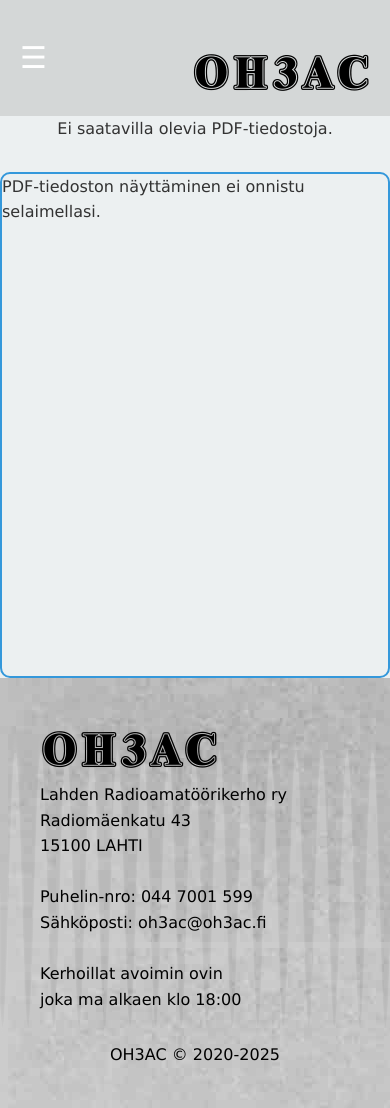
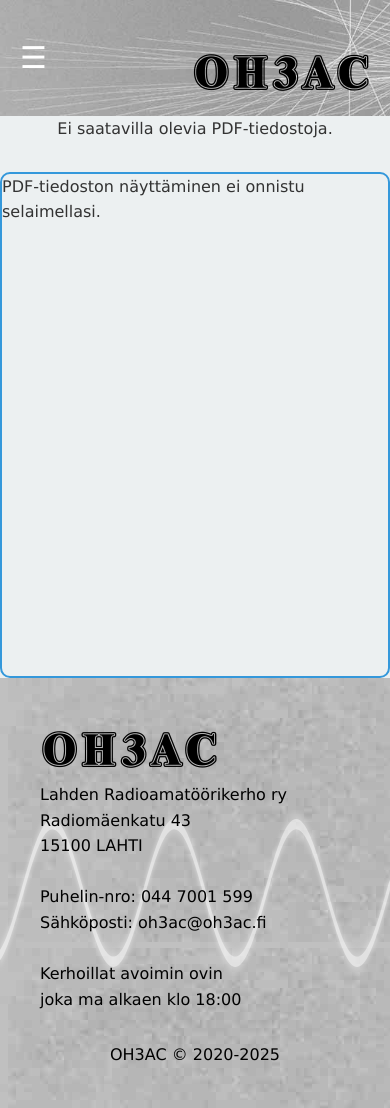
Before and after one commit to mikosavolainen/oh3ac, a PHP site: page /index.php in a window 390 px wide. Run offline with PHP 8.4, Linux system fonts and the light colour scheme.

Commit message:
Päivitys footer BG ja HeaderBG

```diff
--- a/components/footer.php
+++ b/components/footer.php
@@ -1,36 +1,32 @@
 <!DOCTYPE html>
 <html lang="fi">
 <head>
-  <meta charset="UTF-8" />
-  <title>Footer - OH3AC</title>
-  <link rel="stylesheet" href="style.css" />
+  <!-- Font Awesome for icons -->
+  <link rel="stylesheet" href="https://cdnjs.cloudflare.com/ajax/libs/font-awesome/4.7.0/css/font-awesome.min.css ">
 </head>
 <body>
 
   <footer class="footer">
 
-    <!-- Aaltoviiva -->
-    <div class="footer-wave-container">
-      <svg class="footer-svg" viewBox="0 0 1920 300" preserveAspectRatio="none" id="wave-svg">
+    <!-- ************* Uusi Sine-aalto animaatio ************* -->
+    <div class="footer-sine-container">
+      <svg class="footer-sine-svg" viewBox="0 0 1920 250" preserveAspectRatio="none">
         <defs>
           <filter id="glow">
-            <feGaussianBlur class="blur" result="coloredBlur" stdDeviation="4"></feGaussianBlur>
+            <feGaussianBlur result="coloredBlur" stdDeviation="4"></feGaussianBlur>
             <feMerge>
               <feMergeNode in="coloredBlur"></feMergeNode>
               <feMergeNode in="SourceGraphic"></feMergeNode>
             </feMerge>
           </filter>
         </defs>
-        <path class="footer-path" id="wave"
-          d="M0,150 C300,0 600,300 960,150 C1320,0 1620,300 1920,150 L1920,300 L0,300 Z"
-          opacity="0.6"
-          stroke="white"
-          stroke-width="2"
-          filter="url(#glow)" />
+        <path class="footer-sine-path" id="sine-wave"
+              d="M0,125 C100,25 300,225 400,125 C500,25 700,225 800,125 C900,25 1100,225 1200,125 C1300,25 1500,225 1600,125 C1700,25 1900,225 1920,125"
+              stroke="white" stroke-width="6" fill="none" opacity="0.6" filter="url(#glow)" />
       </svg>
     </div>
 
-    <!-- Footer sisältö -->
+    <!-- ************* Footer sisältö ************* -->
     <div class="footer-content">
       <div class="contact-info">
         <h7 class="LogoFont_Musta">OH3AC</h7>
@@ -55,43 +51,35 @@
 
   </footer>
 
+  <!-- ************* Animaatiologiikka ************* -->
   <script>
-    const wave = document.getElementById('wave');
-    const svg = document.getElementById('wave-svg');
+    const sineWave = document.getElementById('sine-wave');
     let t = 0;
 
-    // Laske korkeus footerin mukaan
-    function getWaveHeight() {
-      return window.innerHeight * 0.05 + 80; // Mobiilille pienempi korkeus, desktopille enemmän
+    function animateSineWave() {
+      const pathData = generatePath(t);
+      sineWave.setAttribute('d', pathData);
+      t += 2;
+
+      requestAnimationFrame(animateSineWave);
     }
 
-    function animateWave() {
-      const pathHeight = getWaveHeight();
-      const amplitude = 40; // Aallon "korkeus"
-      const points = [];
+    function generatePath(timeOffset) {
+      const amplitude = 40; // Aallon korkeus
+      const wavelength = 300; // Kuinka pitkä aallonpituus
+      const baseY = 125;
 
-      for (let i = 0; i <= 1920; i += 10) {
-        const y = pathHeight / 2 + amplitude * Math.sin((i + t) / 20);
-        points.push(`${i},${y}`);
+      let points = [];
+
+      for (let x = 0; x <= 1920; x++) {
+        const y = baseY + amplitude * Math.sin((x + timeOffset) / wavelength * Math.PI);
+        points.push(`${x},${y}`);
       }
 
-      const pathData = `M0,${pathHeight / 2} L${points.join(" L")} L1920,${pathHeight} L0,${pathHeight} Z`;
-      wave.setAttribute('d', pathData);
-      t += 1;
-
-      requestAnimationFrame(animateWave);
+      return 'M' + points.join(' L');
     }
 
-    function resizeSVG() {
-      const height = getWaveHeight();
-      svg.setAttribute('viewBox', `0 0 1920 ${height}`);
-    }
-
-    window.addEventListener('resize', resizeSVG);
-
-    // Käynnistä animaatio
-    animateWave();
-    resizeSVG();
+    animateSineWave();
   </script>
 
 </body>
--- a/styles/styles.css
+++ b/styles/styles.css
@@ -258,120 +258,47 @@
 
 
 /* ################################### FOOTER ################################### */
+
 .footer {
     background-image: url("/images/alaT-BG.jpg");
-    color: #000;
-    padding: 40px 20px;
-    position: relative;
-    overflow: hidden;
-    min-height: 300px;
-}
-
-.footer-wave-container {
-    position: absolute;
-    top: 0;
-    left: 0;
-    width: 100%;
-    height: 100%;
-    z-index: 0;
-    overflow: hidden;
-}
-
-.footer-svg {
-    display: block;
-    width: 100%;
-    height: 100%;
-    enable-background: new 0 0 100 100;
-}
-
-.footer-path {
-    fill: white;
-    opacity: 0.2;
-    stroke: white;
-    stroke-width: 2;
-}
-
-.footer-content {
-    position: relative;
-    z-index: 2;
-    display: flex;
-    justify-content: space-between;
-    align-items: flex-start;
-    flex-wrap: wrap;
-    color: #000;
-}
-
-.contact-info,
-.solar-data {
-    padding: 0 20px;
-}
-
-.footer-copyright {
-    width: 100%;
-    text-align: center;
-    margin-top: 30px;
-    z-index: 2;
-    position: relative;
-}
-
-/* Responsiivisuus */
-@media (max-width: 768px) {
-    .footer-content {
-        flex-direction: column;
-    }
-
-    .contact-info,
-    .solar-data {
-        width: 100%;
-        text-align: left;
-    }
-
-    .solar-data {
-        display: none;
-    }
-}
-/* ################################### FOOTER ################################### */
-
-
-/* ################################### FOOTER ################################### */
-.footer {
-    background-image: url("/images/alaT-BG.jpg");
-    color: rgb(0, 0, 0);
+    color: black;
     padding: 40px 20px;
     position: relative;
     overflow: hidden;
     min-height: 300px;
   }
 
-  .footer-wave-container {
+  /* ************* Sine-aalto animaatio ************* */
+
+  .footer-sine-container {
     position: absolute;
     top: 0;
     left: 0;
     width: 100%;
     height: 100%;
+    overflow: hidden;
     z-index: 0;
   }
 
-  .footer-svg {
+  .footer-sine-svg {
     display: block;
     width: 100%;
     height: 100%;
   }
 
-  .footer-path {
-    opacity: 0.2;
+  .footer-sine-path {
     stroke: white;
-    stroke-width: 2px;
+    stroke-width: 6px;
+    fill: none;
+    opacity: 0.6;
   }
 
-  /* Glow efekti */
-  #glow {
+  /* Glow effect (SVG filter) */
+  .footer-sine-svg filter {
     filter: url(#glow);
   }
 
-  .blur {
-    /* Voit lisätä tyylejä tarvittaessa */
-  }
+  /* ************* Footer sisältö ************* */
 
   .footer-content {
     position: relative;
@@ -395,6 +322,8 @@
     position: relative;
   }
 
+  /* ************* Responsive ************* */
+
   @media (max-width: 768px) {
     .footer-content {
       flex-direction: column;
@@ -410,14 +339,18 @@
       display: none;
     }
   }
-  /* ################################### FOOTER ################################### */
+/* ################################### FOOTER ################################### */
 
+
+/* ################################### HEADER ################################### */
 
 .header {
     display: flex;
     justify-content: space-between; /* Varmistaa, että sisältö on molemmissa päissä */
     align-items: center;
-    background-color: #8181813b;
+    background-image: url("/images/ylaT-BG.jpg");
+    background-repeat: no-repeat;
+    background-size: cover;
 
     color: white;
     padding: 10px 20px;
```
Also changed, not shown: images/ylaT-BG.jpg (added).
